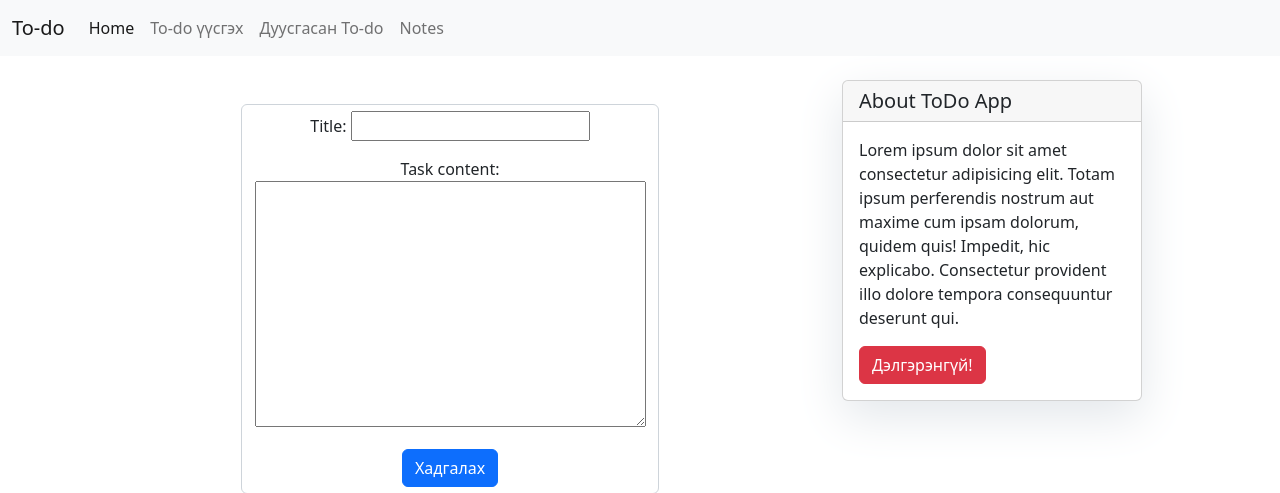
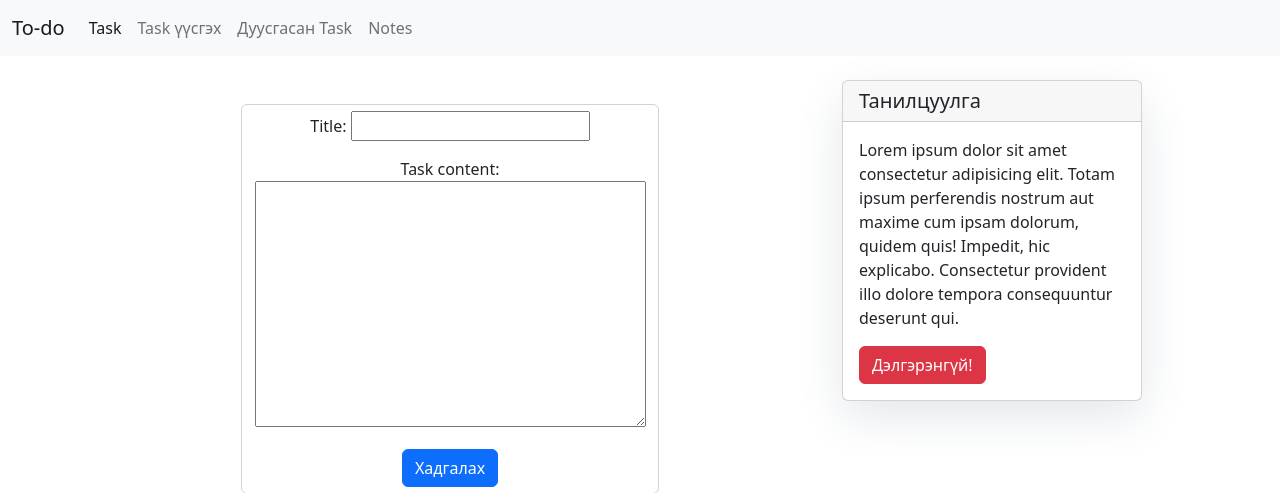
Before and after one commit to Namjmaa/Repo_tut, a Django app: page /create/ in a window 1280 px wide. Shown: the top 493 px of the page. Run offline with Django 5.2, Linux system fonts and the light colour scheme.

Commit message:
base template change

```diff
--- a/my_example/members/templates/base.html
+++ b/my_example/members/templates/base.html
@@ -17,13 +17,13 @@
             <div class="collapse navbar-collapse" id="navbarSupportedContent">
                 <ul class="navbar-nav me-auto mb-2 mb-lg-0">
                     <li class="nav-item">
-                        <a class="nav-link active" aria-current="page" href="{% url 'home' %}">Home</a>
+                        <a class="nav-link active" aria-current="page" href="{% url 'home' %}">Task</a>
                     </li>
                     <li class="nav-item">
-                        <a class="nav-link" href="{% url 'create' %}">To-do үүсгэх</a>
+                        <a class="nav-link" href="{% url 'create' %}">Task үүсгэх</a>
                     </li>
                     <li class="nav-item">
-                        <a class="nav-link" href="{% url 'completed' %}">Дуусгасан To-do</a>
+                        <a class="nav-link" href="{% url 'completed' %}">Дуусгасан Task</a>
                     </li>
                     <li class="nav-item">
                         <a class="nav-link" href="{% url 'notes' %}">Notes</a>
@@ -50,10 +50,10 @@
             <div class="col-lg-4">
                 <div class="col-md-4 float-right ">
                     <div class="card my-4">
-                        <h5 class="card-header">About ToDo App</h5>
+                        <h5 class="card-header">Танилцуулга</h5>
                         <div class="card-body">
                             <p class="card-text">Lorem ipsum dolor sit amet consectetur adipisicing elit. Totam ipsum perferendis nostrum aut maxime cum ipsam dolorum, quidem quis! Impedit, hic explicabo. Consectetur provident illo dolore tempora consequuntur deserunt qui.</p>
-                            <a href="https://Aziyan99.github.io"
+                            <a href=""
                                class="btn btn-danger">Дэлгэрэнгүй!</a>
                         </div>
                     </div>
```
